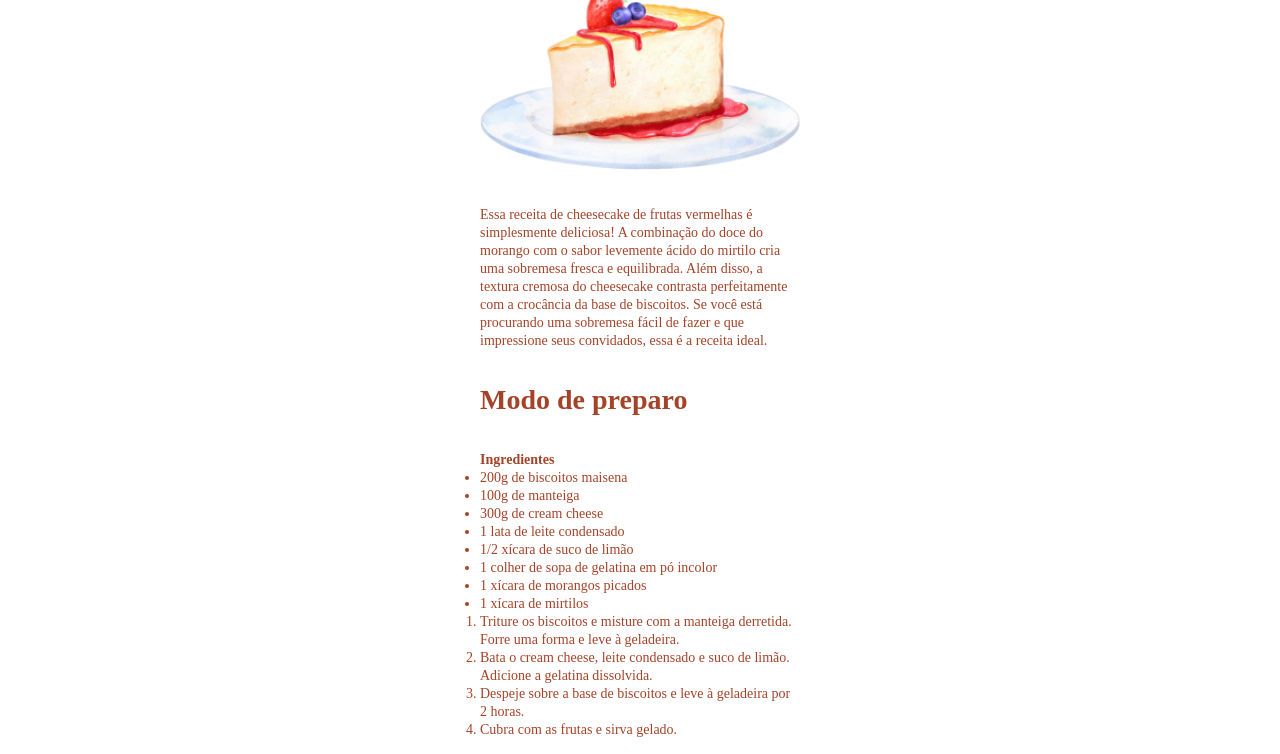
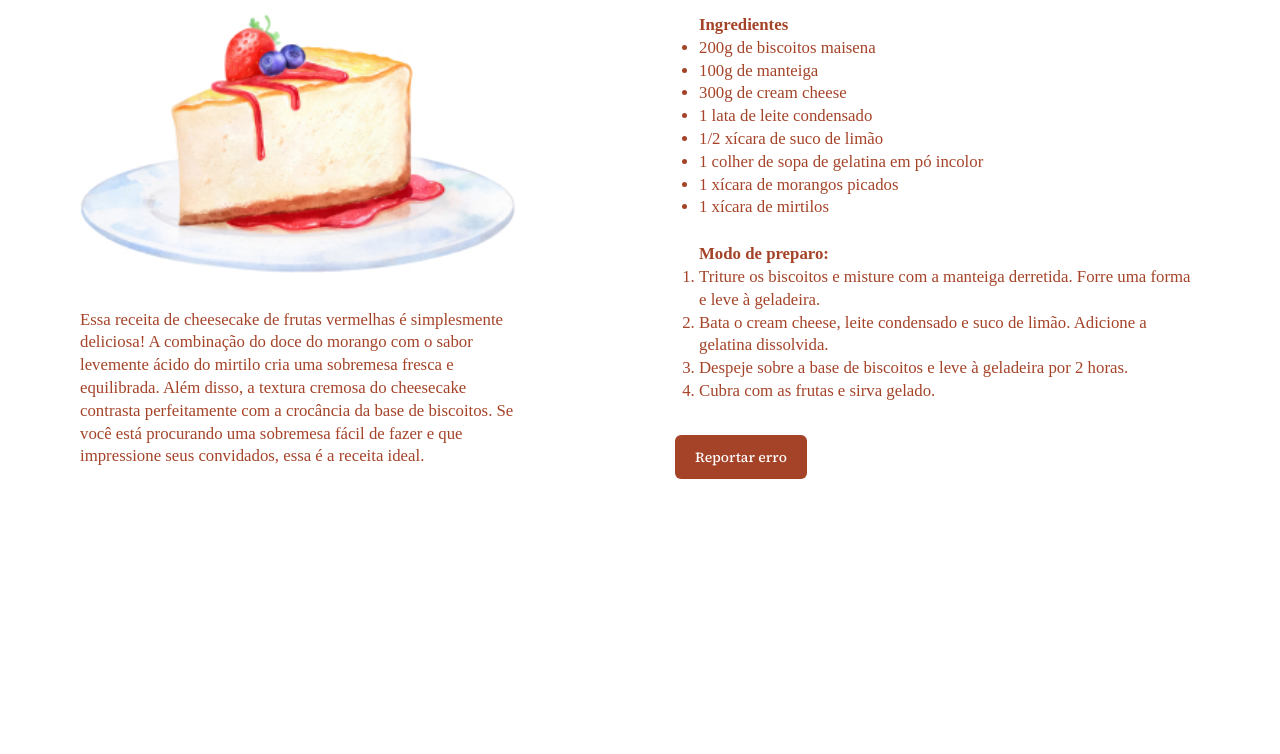
Before and after one commit to DaianedaRosa/ExploreFullStack_Rocketseat, a plain HTML site: page Html e css/Projeto04/Cheesecake/index.html in a window 1280 px wide. Shown: the part 144-898 px from the top of the page. After the commit the page ends 800 px from the top, so only its background shows below. Drawn offline with Linux system fonts and the light colour scheme; a web font is replaced by a local one.

Commit message:
✅ Project04 completed: Introduction to responsiveness

```diff
--- a/Html e css/Projeto04/Cheesecake/index.html
+++ b/Html e css/Projeto04/Cheesecake/index.html
@@ -39,7 +39,9 @@
           <li>1 xícara de mirtilos</li>
         </ul>
         <ol>
+          <strong>Modo de preparo:</strong>
           <li>
+
             Triture os biscoitos e misture com a manteiga derretida. Forre uma
             forma e leve à geladeira.
           </li>
--- a/Html e css/Projeto04/Cheesecake/style.css
+++ b/Html e css/Projeto04/Cheesecake/style.css
@@ -46,12 +46,13 @@ button {
 
     border-radius: .6rem ;
 
-    margin-top: 1.8rem;
+    margin-top: 3.2rem;
 }
 
 h1, h2 {
-    font-size: 2.8rem;
-    line-height: 3.6rem;
+    /*clamp(min, ideal, alto) */
+    font-size: clamp(2.8rem, 2vw + 1rem, 4rem);
+    line-height:clamp(3.6rem, 2vw + 1rem, 5rem);
 }
 
 h2 {
@@ -59,6 +60,38 @@ h2 {
 }
 
 p, li, strong {
-    font-size: 1.4rem;
-    line-height: 1.8rem;
+    font-size: clamp(1.4rem, 1vw + 0.4rem, 2rem) ;
+    line-height: clamp(1.8rem, 1vw + 1rem, 2.5rem);
 }
+
+ul, ol {
+    padding-left: 2.4rem;
+}
+
+ul {
+    margin-bottom: 2.4rem;
+}
+
+@media (min-width: 1120px) {
+    main {
+        flex-direction: row;
+        max-width: fit-content;
+        gap: 16rem;
+
+        padding: 9rem 6rem;
+    }
+
+    .recipe {
+        max-width: 43.5rem;
+    }
+
+    .ingredients {
+        max-width: 52.5rem;
+    }
+
+    button {
+        padding: 1rem 2rem;
+        font-size: 1.4rem;
+        line-height: 2.4rem;
+    }
+}
```
